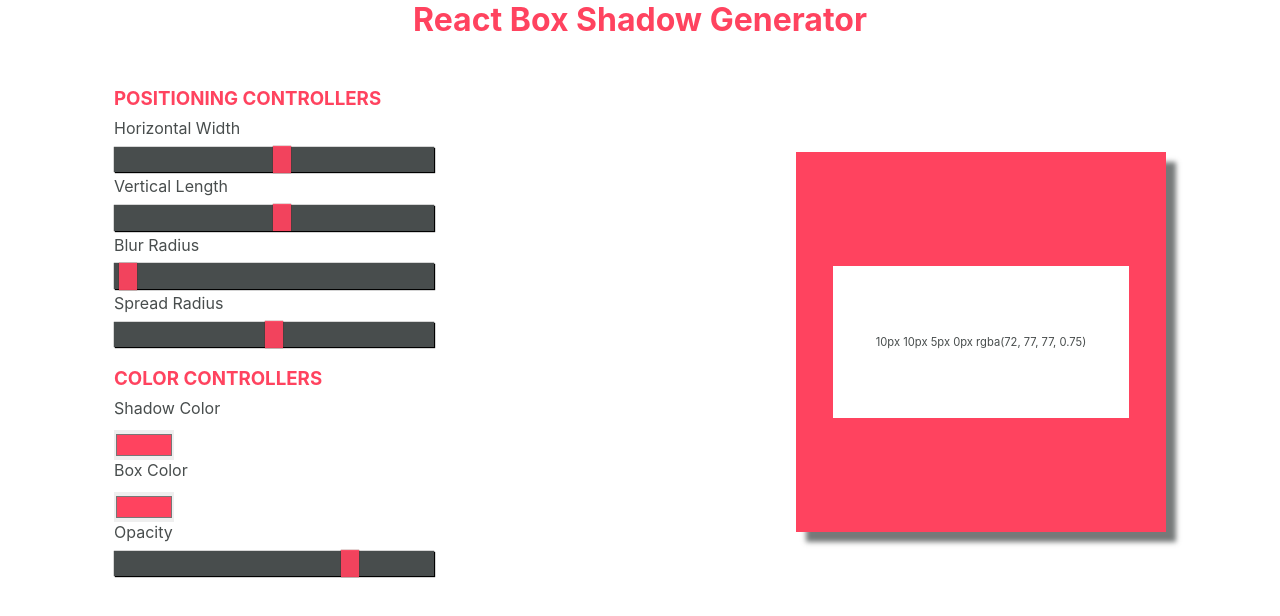
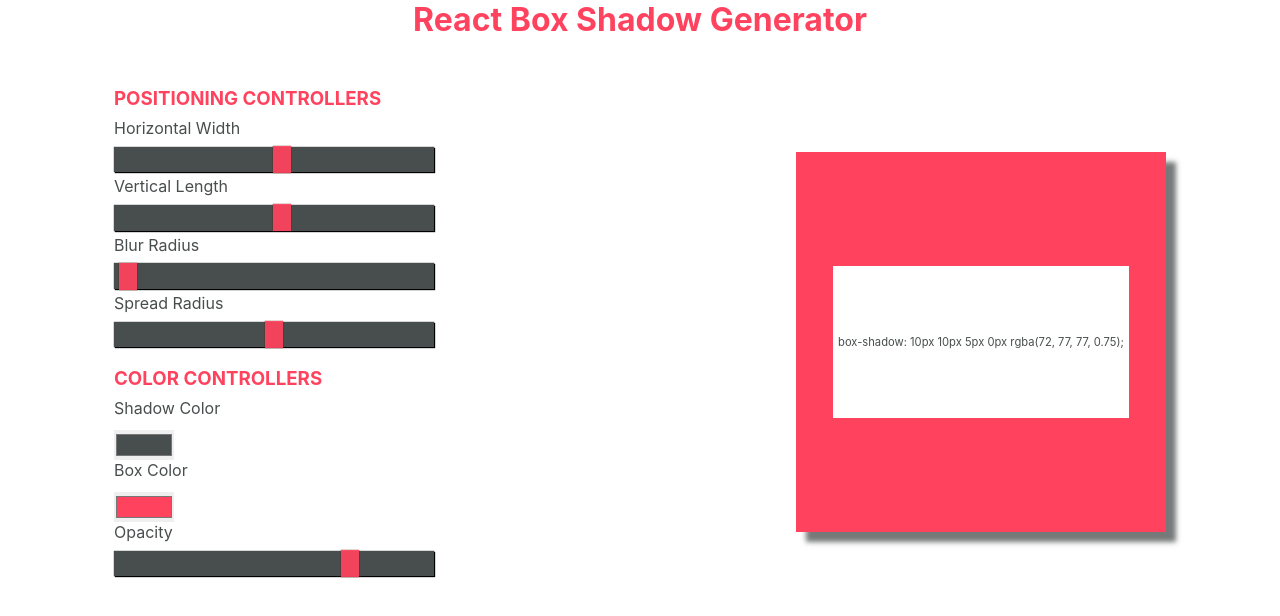
Before and after one commit to uptheirons78/react-box-shadow-generator, a React (Create React App) app: page / in a window 1280 px wide. Shown: the top 616 px of the page. Built offline with nearby package versions, Linux system fonts and the light colour scheme.

Commit message:
Added all functionalities, even hax to rgba converter

```diff
--- a/src/App.js
+++ b/src/App.js
@@ -1,12 +1,17 @@
 import React, { useState } from "react";
 import Box from "./Box";
+import Controllers from "./Controllers";
 import "./App.css";
-import Controllers from "./Controllers";
 
 function App() {
   const [values, setValues] = useState({
-    hw: "10",
-    vl: "10"
+    hw: "10", // horizontal width
+    vl: "10", // vertical length
+    br: "5", // blur radius
+    sr: "0", // spread radius
+    sc: "#484D4D", // shadow color
+    bxc: "#ff435f", // box color
+    opacity: "0.75" // opacity
   });
 
   const handleChange = event => {
--- a/src/Box.js
+++ b/src/Box.js
@@ -1,19 +1,24 @@
 import React from "react";
 import "./Box.css";
+import { hexToRGBA } from "./utils";
 
 const Box = ({ values }) => {
-  const { hw, vl } = values;
+  const { hw, vl, br, sr, sc, bxc, opacity } = values;
+  const rgba = hexToRGBA(sc, opacity);
   /**
    * CSS-in-JS to update styles dynamically on any React State update 😉
    */
   const boxStyle = {
-    boxShadow: `${hw}px ${vl}px 5px 0px rgba(72, 77, 77, 0.75)`
+    background: `${bxc}`,
+    boxShadow: `${hw}px ${vl}px ${br}px ${sr}px ${rgba}`
   };
 
   return (
     <div className="box" style={boxStyle}>
       <div className="box__property-container">
-        <p className="box__property-container-text">{boxStyle.boxShadow}</p>
+        <p className="box__property-container-text">
+          box-shadow: {boxStyle.boxShadow};
+        </p>
       </div>
     </div>
   );
--- a/src/Controllers.js
+++ b/src/Controllers.js
@@ -37,9 +37,9 @@
           id="br"
           min="0"
           max="300"
-          value="5"
+          value={values.br}
           step="1"
-          onChange={e => console.log(e)}
+          onChange={handleChange}
         />
         <label htmlFor="sr">Spread Radius</label>
         <input
@@ -48,9 +48,9 @@
           id="sr"
           min="-200"
           max="200"
-          value="0"
+          value={values.sr}
           step="1"
-          onChange={e => console.log(e)}
+          onChange={handleChange}
         />
       </div>
       <div className="controllers-container__inside-wrapper">
@@ -62,16 +62,16 @@
           type="color"
           name="sc"
           id="sc"
-          value="#ff435f"
-          onChange={e => console.log(e)}
+          value={values.sc}
+          onChange={handleChange}
         />
         <label htmlFor="bxc">Box Color</label>
         <input
           type="color"
           name="bxc"
           id="bxc"
-          value="#ff435f"
-          onChange={e => console.log(e)}
+          value={values.bxc}
+          onChange={handleChange}
         />
         <label htmlFor="sr">Opacity</label>
         <input
@@ -80,9 +80,9 @@
           id="opacity"
           min="0"
           max="1"
-          value="0.75"
+          value={values.opacity}
           step="0.05"
-          onChange={e => console.log(e)}
+          onChange={handleChange}
         />
       </div>
     </div>
--- /dev/null
+++ b/src/utils.js
@@ -0,0 +1,8 @@
+export const hexToRGBA = (hex, opacity) => {
+  const value = hex.replace("#", "");
+  const red = parseInt(value.substring(0, 2), 16);
+  const green = parseInt(value.substring(2, 4), 16);
+  const blue = parseInt(value.substring(4, 6), 16);
+
+  return `rgba(${red}, ${green}, ${blue}, ${opacity})`;
+};
```
Also changed, not shown: 1 other file (tests, documents, lock files or other folders).
